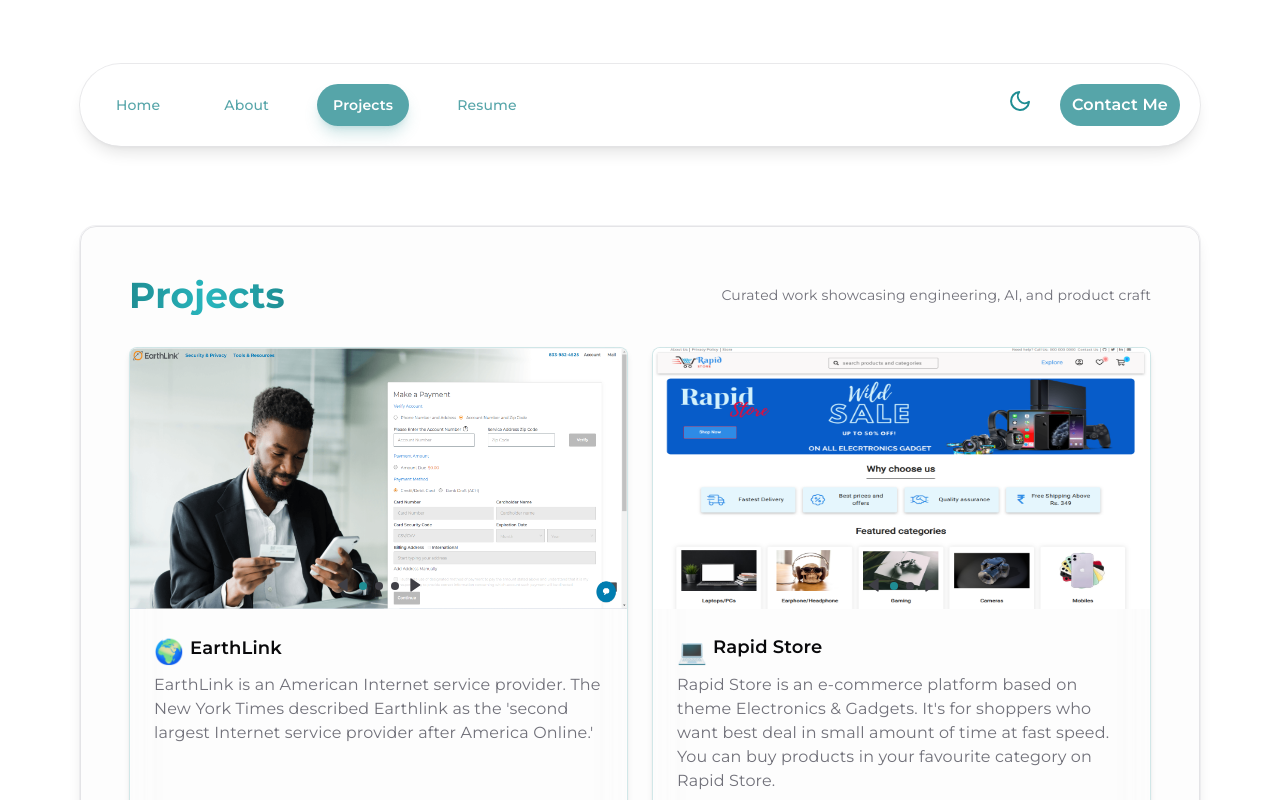
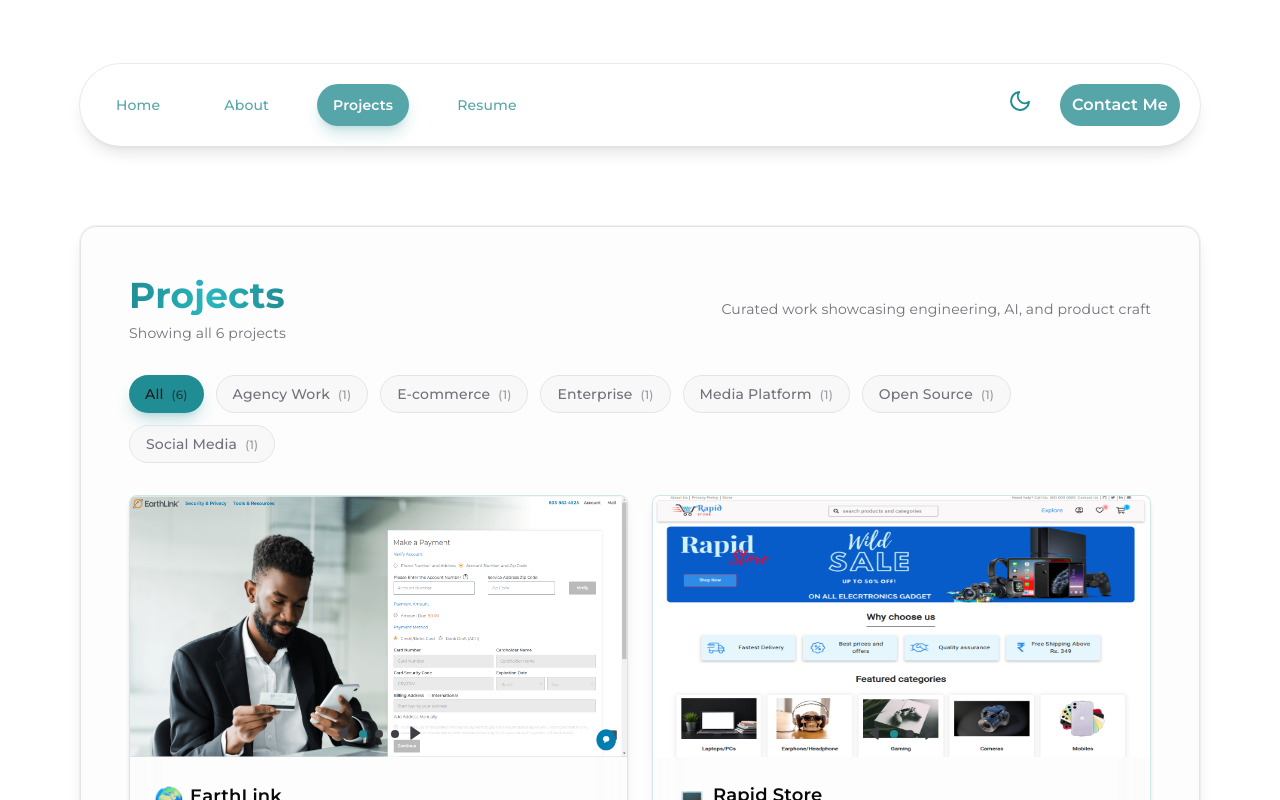
Before and after one commit to Nikunj2003/My-Next-Js-Portfolio, a Next.js app: page /projects in a window 1280 px wide. Both pictures are taken after a click on the button "Enter Portfolio". Shown: the top 800 px of the page. Built offline with nearby package versions, Linux system fonts and the light colour scheme.

Commit message:
Create improved projects page with categorization and filtering
cgen-ed0ad931df1f43ffbc464c963274982a

```diff
--- a/src/pages/projects.tsx
+++ b/src/pages/projects.tsx
@@ -1,4 +1,5 @@
 import { NextSeo } from "next-seo";
+import { useState, useMemo } from "react";
 
 import ProjectCard from "@/components/projects/project-card";
 import { PROJECTS_CARD } from "@/data/projects";
@@ -6,6 +7,26 @@ import SectionDivider from "@/components/section-divider";
 import { siteMetadata } from "@/data/siteMetaData.mjs";
 
 export default function Projects() {
+  const [selectedCategory, setSelectedCategory] = useState<string>("All");
+
+  // Get unique categories from projects
+  const categories = useMemo(() => {
+    const uniqueCategories = Array.from(new Set(PROJECTS_CARD.map(project => project.category)));
+    return ["All", ...uniqueCategories.sort()];
+  }, []);
+
+  // Filter projects based on selected category
+  const filteredProjects = useMemo(() => {
+    if (selectedCategory === "All") {
+      return PROJECTS_CARD;
+    }
+    return PROJECTS_CARD.filter(project => project.category === selectedCategory);
+  }, [selectedCategory]);
+
+  // Get project count for current filter
+  const projectCount = filteredProjects.length;
+  const totalProjects = PROJECTS_CARD.length;
+
   return (
     <>
       <NextSeo
@@ -40,18 +61,72 @@ export default function Projects() {
       <section className="mx-auto mb-40 mt-6 w-full gap-20 px-6 sm:mt-12 sm:px-14 md:px-20">
         <div className="mx-auto max-w-7xl">
           <div className="rounded-2xl border border-border bg-muted/20 p-6 backdrop-blur-lg shadow-lg ring-1 ring-zinc-200/50 dark:ring-accent/20 sm:p-8 md:p-12">
-            <div className="mb-6 flex flex-col items-center justify-between gap-3 sm:mb-8 sm:flex-row">
-              <h1 className="bg-gradient-to-r from-accent via-accent-light to-accent bg-clip-text text-3xl font-bold text-transparent md:text-4xl">
-                Projects
-              </h1>
-              <span className="text-sm text-muted-foreground">Curated work showcasing engineering, AI, and product craft</span>
+            <div className="mb-6 flex flex-col items-start justify-between gap-4 sm:mb-8 sm:flex-row sm:items-center">
+              <div className="flex flex-col gap-2">
+                <h1 className="bg-gradient-to-r from-accent via-accent-light to-accent bg-clip-text text-3xl font-bold text-transparent md:text-4xl">
+                  Projects
+                </h1>
+                <span className="text-sm text-muted-foreground">
+                  {selectedCategory === "All"
+                    ? `Showing all ${totalProjects} projects`
+                    : `Showing ${projectCount} ${selectedCategory.toLowerCase()} projects`}
+                </span>
+              </div>
+              <span className="text-sm text-muted-foreground hidden sm:block">
+                Curated work showcasing engineering, AI, and product craft
+              </span>
             </div>
 
-            <div className="mt-4 grid grid-cols-1 gap-6 sm:mt-6 sm:grid-cols-2 lg:grid-cols-2">
-              {PROJECTS_CARD.map((card, index) => (
-                <ProjectCard key={index} {...card} />
+            {/* Category Filter Buttons */}
+            <div className="mb-8 flex flex-wrap gap-3">
+              {categories.map((category) => (
+                <button
+                  key={category}
+                  onClick={() => setSelectedCategory(category)}
+                  className={`rounded-full px-4 py-2 text-sm font-medium transition-all duration-200 ${
+                    selectedCategory === category
+                      ? "bg-accent text-accent-foreground shadow-lg shadow-accent/25"
+                      : "bg-muted/50 text-muted-foreground hover:bg-accent/10 hover:text-accent border border-border"
+                  }`}
+                >
+                  {category}
+                  {category === "All" && (
+                    <span className="ml-2 text-xs opacity-70">({totalProjects})</span>
+                  )}
+                  {category !== "All" && (
+                    <span className="ml-2 text-xs opacity-70">
+                      ({PROJECTS_CARD.filter(p => p.category === category).length})
+                    </span>
+                  )}
+                </button>
               ))}
             </div>
+
+            {/* Projects Grid */}
+            <div className="mt-4 grid grid-cols-1 gap-6 sm:mt-6 sm:grid-cols-2 lg:grid-cols-2">
+              {filteredProjects.map((card, index) => (
+                <ProjectCard key={`${card.name}-${index}`} {...card} />
+              ))}
+            </div>
+
+            {/* Empty State */}
+            {filteredProjects.length === 0 && (
+              <div className="flex flex-col items-center justify-center py-12 text-center">
+                <div className="text-4xl mb-4">🔍</div>
+                <h3 className="text-lg font-semibold text-foreground mb-2">
+                  No projects found
+                </h3>
+                <p className="text-muted-foreground max-w-md">
+                  No projects match the selected category. Try selecting a different category or view all projects.
+                </p>
+                <button
+                  onClick={() => setSelectedCategory("All")}
+                  className="mt-4 rounded-full bg-accent px-6 py-2 text-sm font-medium text-accent-foreground hover:bg-accent/90 transition-colors"
+                >
+                  View All Projects
+                </button>
+              </div>
+            )}
           </div>
 
           <SectionDivider />
```
